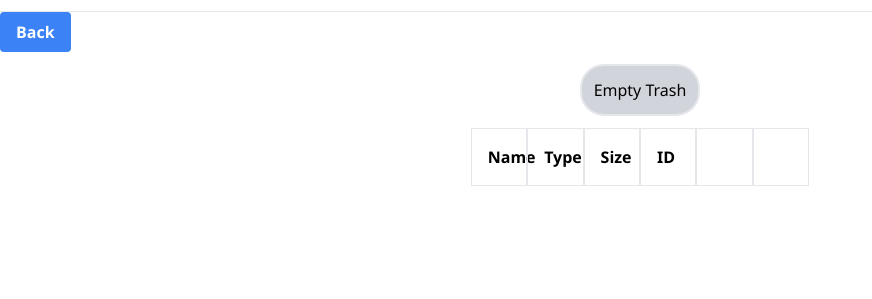
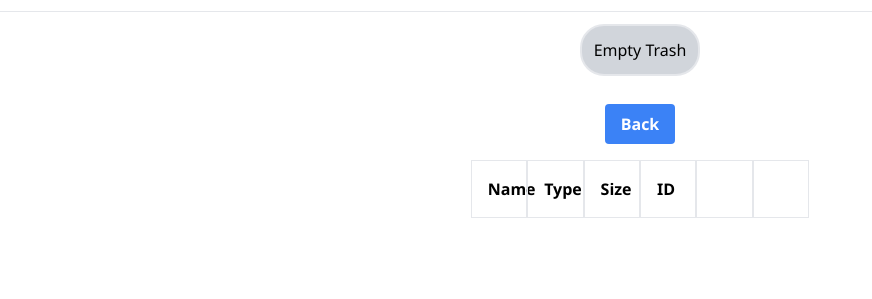
Before and after one commit to vitlilg/google_disk_app, a FastAPI app: template src/templates/trash.html in a window 1280 px wide. Shown: the part 49-348 px from the top of the page, without its empty margins (0-872 px from the left). Run offline with FastAPI, Linux system fonts and the light colour scheme; the template is opened without the code that fills it, so the values that code supplies are empty.

Commit message:
update pages

```diff
--- a/src/templates/base.html
+++ b/src/templates/base.html
@@ -48,7 +48,6 @@
         </ul>
     </nav>
     <hr>
-    <button onclick="navigateBack()" class="bg-blue-500 hover:bg-blue-700 text-white font-bold py-2 px-4 rounded focus:outline-none focus:shadow-outline">Back</button>
     {% block content %}{% endblock %}
     {% block footer %}{% endblock %}
     <script>
--- a/src/templates/folders_and_files.html
+++ b/src/templates/folders_and_files.html
@@ -66,7 +66,7 @@
             </div>
         </form>
     </div>
-
+    <button onclick="navigateBack()" class="justify-left m-4 bg-blue-500 hover:bg-blue-700 text-white font-bold py-2 px-4 rounded focus:outline-none focus:shadow-outline">Back</button>
     <div class="flex flex-col">
     <!-- Table header -->
     <div class="flex flex-row font-bold border-b border-gray-400">
--- a/src/templates/search.html
+++ b/src/templates/search.html
@@ -34,7 +34,7 @@
         <input id="search_folder_id" type="text" placeholder="Enter folder ID" class="text-xl">
         <button onclick="searchForFiles()" class="border-2 rounded-3xl bg-gray-300 p-3">Search</button>
     </div>
-
+    <button onclick="navigateBack()" class="justify-left m-4 bg-blue-500 hover:bg-blue-700 text-white font-bold py-2 px-4 rounded focus:outline-none focus:shadow-outline">Back</button>
     <!-- Search results -->
     <div class="flex flex-col">
     <!-- Table header -->
--- a/src/templates/trash.html
+++ b/src/templates/trash.html
@@ -20,6 +20,7 @@
     <div class="flex my-3 gap-5">
         <button onclick="redirectToURLEmptyTrash()" class="border-2 rounded-3xl bg-gray-300 p-3">Empty Trash</button>
     </div>
+    <button onclick="navigateBack()" class="justify-left m-4 bg-blue-500 hover:bg-blue-700 text-white font-bold py-2 px-4 rounded focus:outline-none focus:shadow-outline">Back</button>
     <div class="flex flex-col">
         <div class="flex flex-row font-bold">
             <div class="w-1/6 border p-4">Name</div>
```
